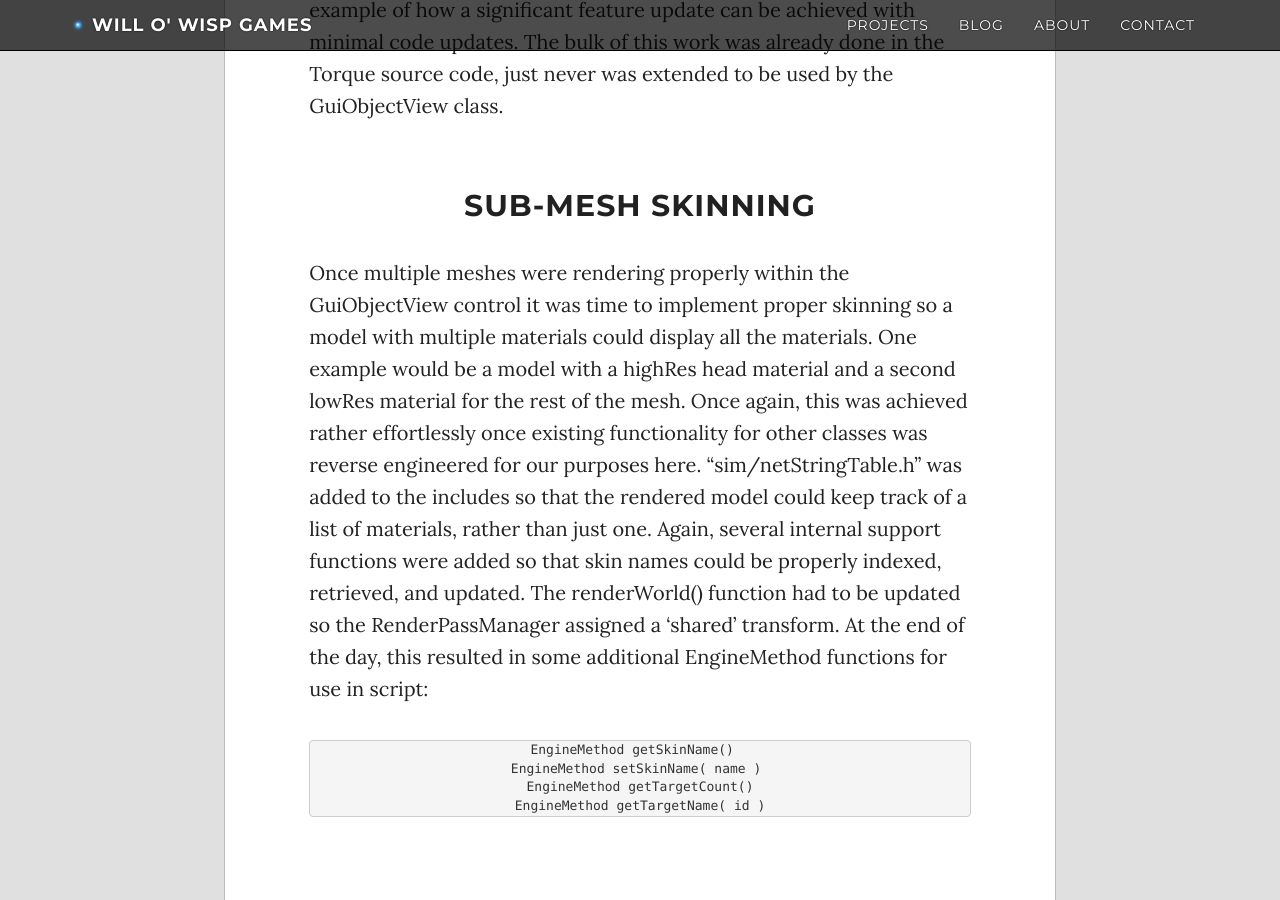
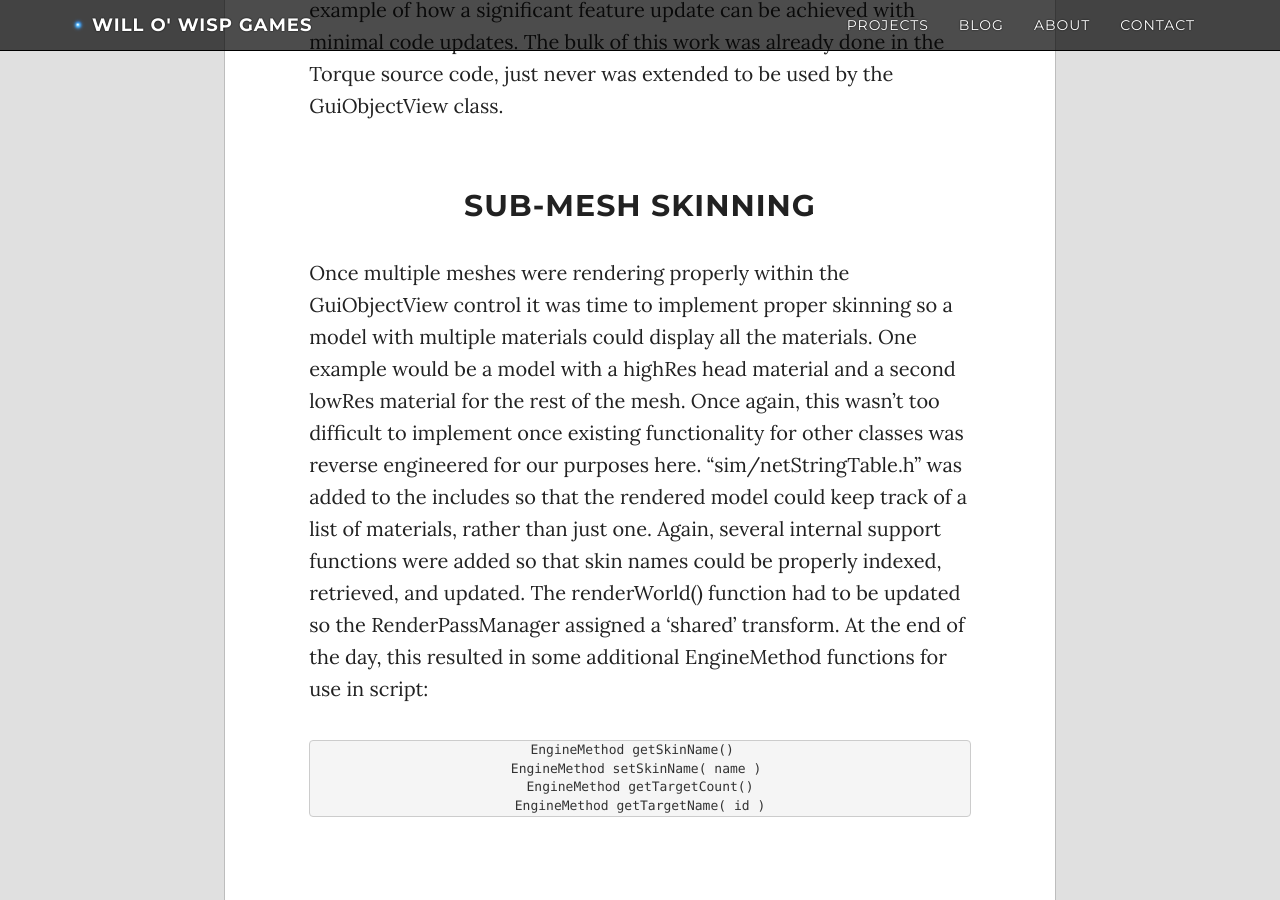
Before and after one commit to WilloWispGames/WilloWispGames.github.io, a Jekyll site: the page built from _posts/2016-09-15-ExtGuiObjView.md, in a window 1280 px wide and 900 px high, scrolled down 2025 px. Built offline with Jekyll 4.4.1, drawn with Linux system fonts in a browser that asks for light colours; nearby versions of some CDN libraries; comment, search, counter and statistics services are not loaded; a style sheet for code colours, icons or effects is not loaded.

Commit message:
Update 2016-09-15-ExtGuiObjView.md

```diff
--- a/_posts/2016-09-15-ExtGuiObjView.md
+++ b/_posts/2016-09-15-ExtGuiObjView.md
@@ -31,7 +31,7 @@ This update was relatively straight-forward once I discovered how other classes
 <br>
 <br>
 <h2>Sub-mesh Skinning</h2>
-Once multiple meshes were rendering properly within the GuiObjectView control it was time to implement proper skinning so a model with multiple materials could display all the materials. One example would be a model with a highRes head material and a second lowRes material for the rest of the mesh. Once again, this was achieved rather effortlessly once existing functionality for other classes was reverse engineered for our purposes here. "sim/netStringTable.h" was added to the includes so that the rendered model could keep track of a list of materials, rather than just one. Again, several internal support functions were added so that skin names could be properly indexed, retrieved, and updated. The renderWorld() function had to be updated so the RenderPassManager assigned a 'shared' transform. At the end of the day, this resulted in some additional EngineMethod functions for use in script:
+Once multiple meshes were rendering properly within the GuiObjectView control it was time to implement proper skinning so a model with multiple materials could display all the materials. One example would be a model with a highRes head material and a second lowRes material for the rest of the mesh. Once again, this wasn't too difficult to implement once existing functionality for other classes was reverse engineered for our purposes here. "sim/netStringTable.h" was added to the includes so that the rendered model could keep track of a list of materials, rather than just one. Again, several internal support functions were added so that skin names could be properly indexed, retrieved, and updated. The renderWorld() function had to be updated so the RenderPassManager assigned a 'shared' transform. At the end of the day, this resulted in some additional EngineMethod functions for use in script:
 
 {% highlight cpp %}
 EngineMethod getSkinName()
```
